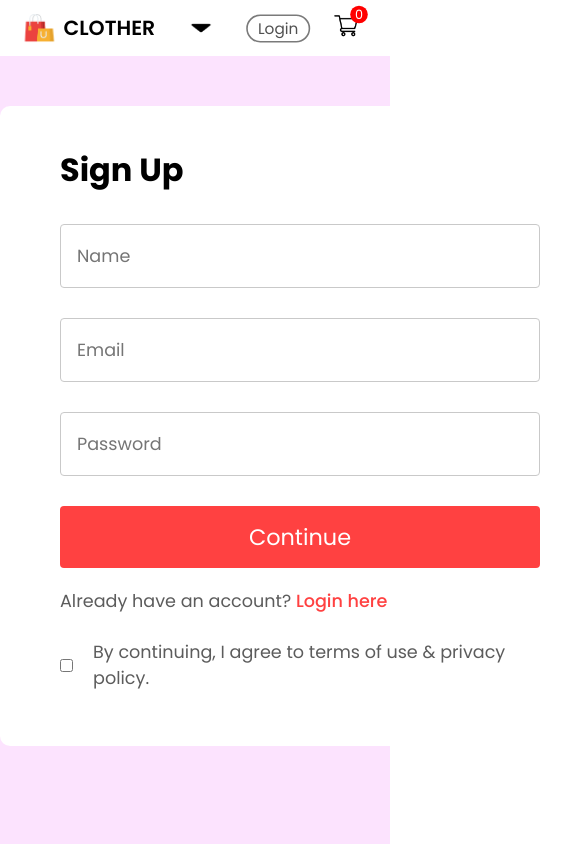
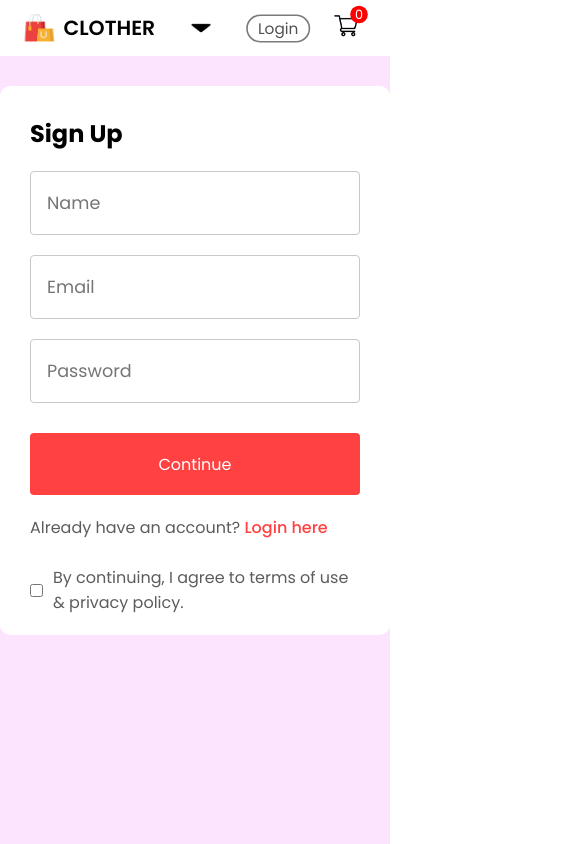
Before and after one commit to Sai-Manikanta-Andey/FullstackEcommerce, a React (Vite) app in the folder frontend/: page /login in a window 390 px wide. Shown: the top 844 px of the page, 585 px wide, since content can reach past the window. Built offline with nearby package versions, Linux system fonts and the light colour scheme.

Commit message:
login signup component responsiveness complete

```diff
--- a/frontend/src/pages/CSS/LoginSignup.css
+++ b/frontend/src/pages/CSS/LoginSignup.css
@@ -36,7 +36,7 @@
 }
 
 .loginsignup-container button{
-    width:480px ;
+    width:100% ;
     height: 62px;
     color: white;
     background: #ff4141;
@@ -69,3 +69,49 @@
     font-size: 1.1rem;
     font-weight: 400;
 }
+
+@media (max-width:1280px){
+    .loginsignup{
+        padding-top: 30px;
+    }
+    .loginsignup-container{
+        width: auto;
+        max-width: 500px;
+        max-height: 600px;
+    }
+
+    .loginsignup-container h1{
+        margin: 10px 0px;
+
+    }
+    .loginsignup-fields{
+        gap: 20px;
+        margin-top: 20px;
+    }
+    .loginsignup-login{
+        font-size: 1rem;
+    }
+    .loginsignup-agree{
+        font-size: 1rem;
+        gap: 10px;
+    }
+}
+
+@media (max-width:800px){
+
+    .loginsignup-container{
+        height: auto;
+        padding: 20px 30px;
+    }
+    .loginsignup-container h1{
+        font-size: 1.5rem;
+    }
+    .loginsignup-fields{
+
+        margin-top: 20px;
+    }
+    .loginsignup-container button{
+
+        font-size: 1rem;
+    }
+}
```
